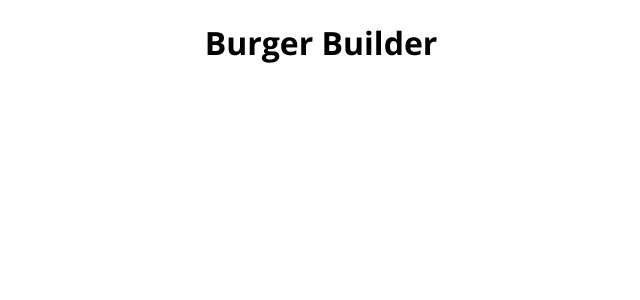
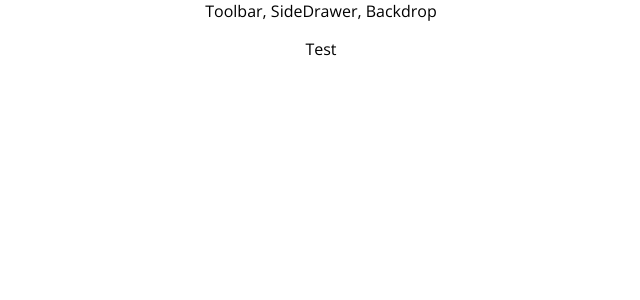
Before and after one commit to countzyx/udemy-reactcg-burger-builder, a React (Create React App) app: page / in a window 1280 px wide. Shown: the top 300 px of the page, without its empty margins (319-959 px from the left). Built offline with nearby package versions, Linux system fonts and the light colour scheme.

Commit message:
Added Layout Component

```diff
--- /dev/null
+++ b/src/components/Layout/Layout.js
@@ -0,0 +1,24 @@
+// @flow
+import React from 'react';
+import type { Node } from 'react';
+
+type Props = {
+  children?: Node,
+};
+
+const layout = (props: Props) => {
+  const { children } = props;
+
+  return (
+    <React.Fragment>
+      <div>Toolbar, SideDrawer, Backdrop</div>
+      <main>{children}</main>
+    </React.Fragment>
+  );
+};
+
+layout.defaultProps = {
+  children: null,
+};
+
+export default layout;
--- a/src/containers/App.js
+++ b/src/containers/App.js
@@ -1,6 +1,7 @@
 // @flow
 import React, { Component } from 'react';
 import Styles from './App.module.css';
+import Layout from '../components/Layout/Layout';
 
 type Props = {};
 
@@ -8,7 +9,9 @@ type Props = {};
 class App extends Component<Props> {
   render = () => (
     <div className={Styles.App}>
-      <h1>Burger Builder</h1>
+      <Layout>
+        <p>Test</p>
+      </Layout>
     </div>
   );
 }
```
